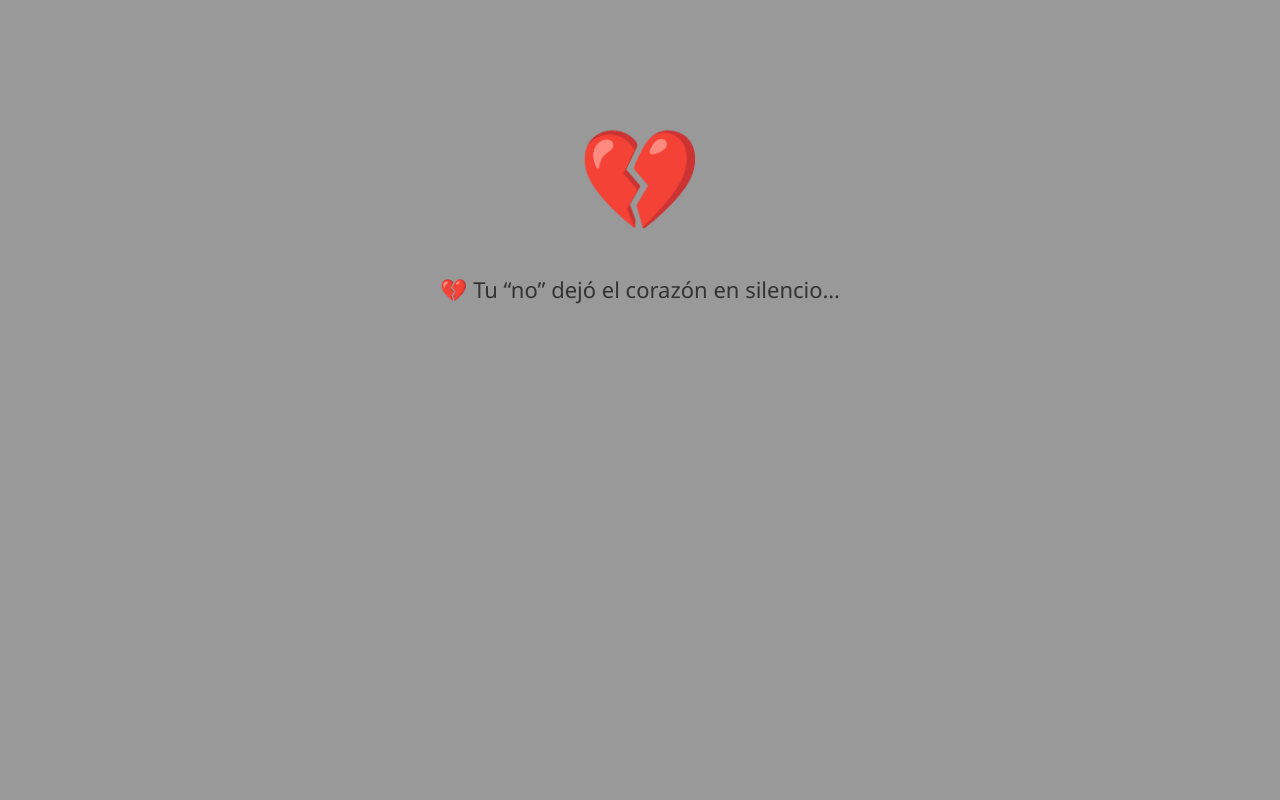
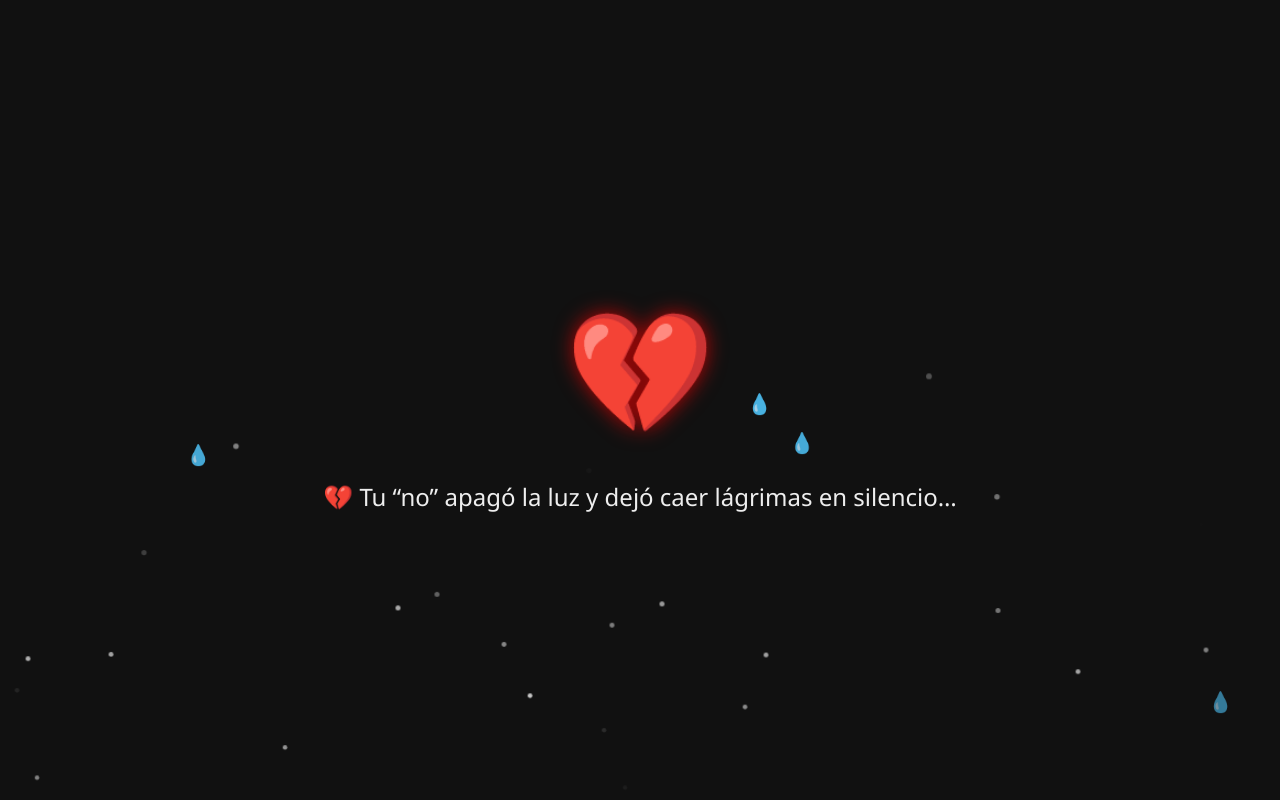
Before and after one commit to helsing22/Phacebook, a plain HTML site: page index.html in a window 1280 px wide. Both pictures are taken after a click on the button "No". Shown: the top 800 px of the page. Drawn offline with Linux system fonts and the light colour scheme.

Commit message:
Update index.html

```diff
--- a/index.html
+++ b/index.html
@@ -5,69 +5,145 @@
   <title>¿Me quieres?</title>
   <style>
     body {
-      background: linear-gradient(to right, #ff9a9e, #fad0c4);
+      margin: 0;
+      height: 100vh;
+      display: flex;
+      flex-direction: column;
+      justify-content: center;
+      align-items: center;
+      background: linear-gradient(-45deg, #ff9a9e, #fad0c4, #fbc2eb, #a6c1ee);
+      background-size: 400% 400%;
+      animation: gradientBG 15s ease infinite;
       font-family: 'Segoe UI', sans-serif;
-      text-align: center;
-      padding-top: 100px;
-      transition: background 1s ease;
+      overflow: hidden;
     }
+
+    @keyframes gradientBG {
+      0% {background-position: 0% 50%;}
+      50% {background-position: 100% 50%;}
+      100% {background-position: 0% 50%;}
+    }
+
     .heart {
-      font-size: 100px;
+      font-size: 120px;
       color: red;
       animation: pulse 1s infinite;
-      transition: transform 0.5s, color 0.5s;
+      text-shadow: 0 0 20px rgba(255,0,0,0.7);
+      transition: all 1s ease;
     }
+
     @keyframes pulse {
-      0% { transform: scale(1); }
-      50% { transform: scale(1.2); }
-      100% { transform: scale(1); }
+      0% { transform: scale(1);}
+      50% { transform: scale(1.3);}
+      100% { transform: scale(1);}
     }
+
     .question {
-      font-size: 24px;
+      font-size: 28px;
       margin: 20px 0;
+      color: #fff;
+      text-shadow: 0 0 10px rgba(0,0,0,0.5);
     }
+
     .buttons button {
       font-size: 20px;
-      padding: 10px 20px;
+      padding: 12px 25px;
       margin: 10px;
       border: none;
       border-radius: 10px;
       cursor: pointer;
+      transition: transform 0.3s;
     }
+
+    .buttons button:hover {
+      transform: scale(1.1);
+    }
+
     .yes {
       background-color: #ff4d4d;
       color: white;
+      box-shadow: 0 0 15px rgba(255,77,77,0.7);
     }
+
     .no {
-      background-color: #cccccc;
-      color: black;
+      background-color: #555;
+      color: white;
+      box-shadow: 0 0 15px rgba(0,0,0,0.5);
     }
+
     .sad-message {
       display: none;
-      font-size: 22px;
-      color: #333;
+      font-size: 24px;
+      color: #eee;
       margin-top: 30px;
       opacity: 0;
-      transition: opacity 1s ease;
+      transition: opacity 2s ease;
+    }
+
+    /* Partículas flotantes */
+    .particle {
+      position: absolute;
+      width: 6px;
+      height: 6px;
+      background: rgba(255,255,255,0.8);
+      border-radius: 50%;
+      animation: float 10s linear infinite;
+    }
+
+    @keyframes float {
+      from { transform: translateY(100vh) scale(0.5);}
+      to { transform: translateY(-10vh) scale(1);}
+    }
+
+    /* Lágrimas */
+    .tear {
+      position: absolute;
+      font-size: 20px;
+      animation: fall 3s linear infinite;
+    }
+
+    @keyframes fall {
+      0% { transform: translateY(-10vh); opacity: 1;}
+      100% { transform: translateY(110vh); opacity: 0;}
     }
   </style>
 </head>
 <body>
+  <!-- Música de fondo -->
+  <audio autoplay loop>
+    <source src="tu-musica.mp3" type="audio/mpeg">
+    <!-- Puedes poner un enlace a música libre de derechos -->
+  </audio>
+
   <div class="heart" id="heart">❤️</div>
   <div class="question" id="question">¿Me quieres?</div>
   <div class="buttons" id="buttons">
     <button class="yes" onclick="sendLove()">Sí</button>
     <button class="no" onclick="rejectLove()">No</button>
   </div>
-  <div class="sad-message" id="sadMessage">💔 Tu “no” dejó el corazón en silencio…</div>
+  <div class="sad-message" id="sadMessage">💔 Tu “no” apagó la luz y dejó caer lágrimas en silencio…</div>
 
   <script>
+    // Crear partículas flotantes
+    for (let i = 0; i < 30; i++) {
+      let p = document.createElement("div");
+      p.className = "particle";
+      p.style.left = Math.random() * 100 + "vw";
+      p.style.animationDuration = (5 + Math.random() * 10) + "s";
+      p.style.opacity = Math.random();
+      document.body.appendChild(p);
+    }
+
     function sendLove() {
-      window.location.href = "https://wa.me/5355015233?text=Te%20quiero%20mucho%20❤️";
+      // Efecto de destello
+      document.body.style.background = "radial-gradient(circle, #fff 0%, #ff4d4d 100%)";
+      setTimeout(() => {
+        window.location.href = "https://wa.me/5355015233?text=Te%20quiero%20mucho%20❤️";
+      }, 1000);
     }
 
     function rejectLove() {
-      document.body.style.background = "#999";
+      document.body.style.background = "#111";
       const heart = document.getElementById("heart");
       heart.textContent = "💔";
       heart.style.color = "black";
@@ -77,6 +153,16 @@
       const sad = document.getElementById("sadMessage");
       sad.style.display = "block";
       setTimeout(() => { sad.style.opacity = 1; }, 100);
+
+      // Lluvia de lágrimas
+      for (let i = 0; i < 20; i++) {
+        let tear = document.createElement("div");
+        tear.className = "tear";
+        tear.textContent = "💧";
+        tear.style.left = Math.random() * 100 + "vw";
+        tear.style.animationDuration = (2 + Math.random() * 3) + "s";
+        document.body.appendChild(tear);
+      }
     }
   </script>
 </body>
```
